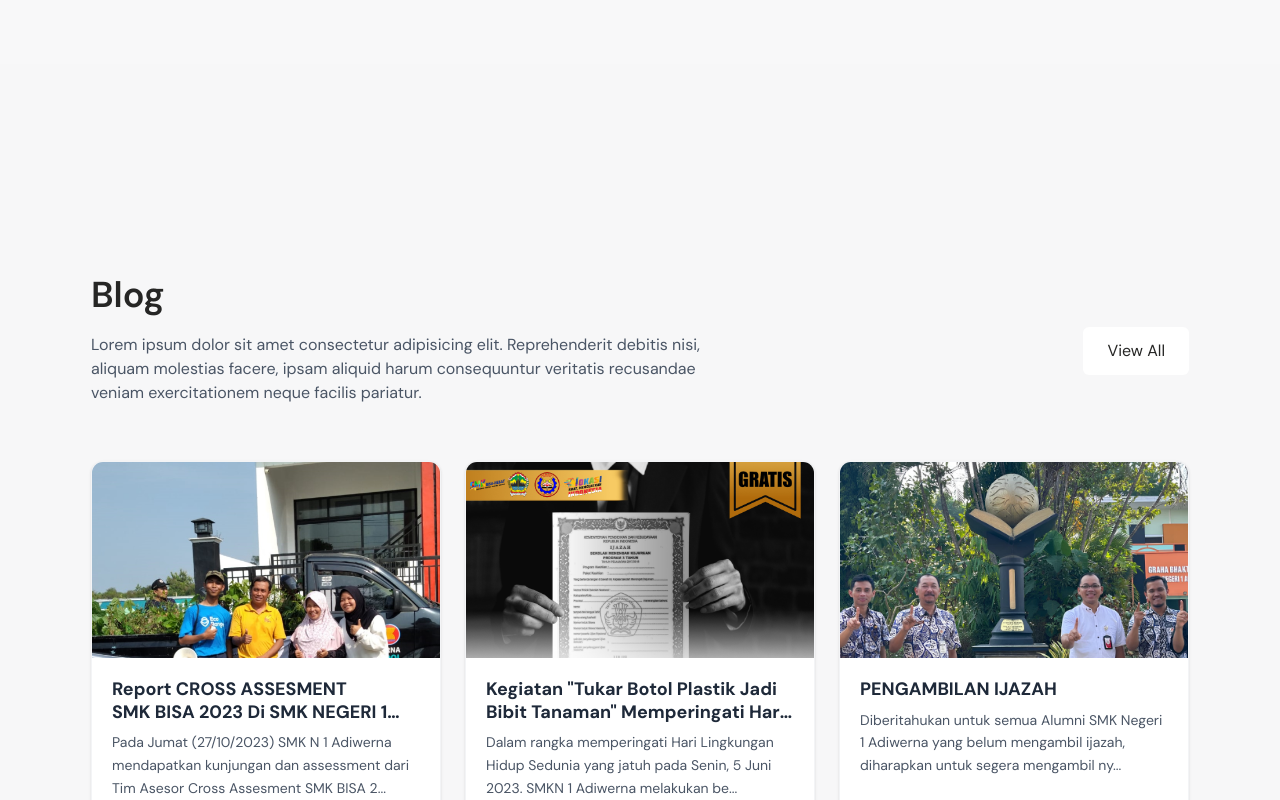
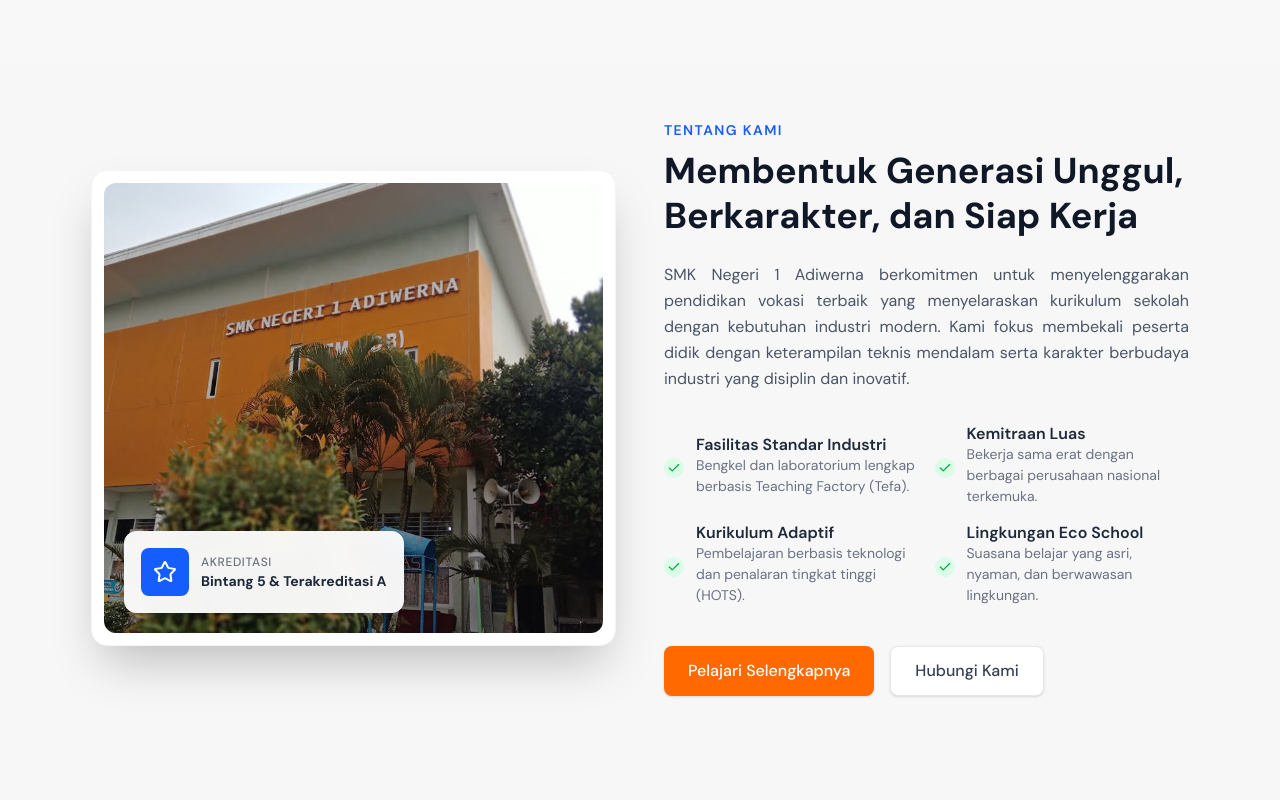
Before and after one commit to fareldevX/Website-School, a React (Vite) app: page / in a window 1280 px wide. Shown: the part 1100-1900 px from the top of the page. Built offline with nearby package versions, Linux system fonts and the light colour scheme.

Commit message:
feat: Add section about

```diff
--- a/src/app/layouts/MainLayout.jsx
+++ b/src/app/layouts/MainLayout.jsx
@@ -1,5 +1,6 @@
 import Navbar from "../../components/layouts/Navbar";
 import Hero from "../../features/landing/Hero";
+import About from "../../features/landing/About";
 import Blog from "../../features/landing/Blog";
 
 function MainLayout() {
@@ -8,6 +9,7 @@ function MainLayout() {
       <Navbar />
       <main>
         <Hero />
+        <About />
         <Blog />
       </main>
     </>
--- a/src/constant/data.js
+++ b/src/constant/data.js
@@ -12,11 +12,11 @@ import blog2 from "../assets/images/blog/blog2.jpg";
 import blog3 from "../assets/images/blog/blog3.jpeg";
 
 export const navItems = [
-  { id: 1, label: "Home", path: "home" },
-  { id: 2, label: "Courses", path: "courses" },
-  { id: 3, label: "About Us", path: "about" },
-  { id: 4, label: "Pricing", path: "home" },
-  { id: 5, label: "Contact", path: "contact" },
+  { id: 1, label: "Beranda", path: "/beranda" },
+  { id: 2, label: "Profil", path: "/profil" },
+  { id: 3, label: "Program Keahlian", path: "/program" },
+  { id: 4, label: "Berita", path: "/berita" },
+  { id: 5, label: "Kontak", path: "/kontak" },
 ];
 
 export const clients = [
--- a/src/css/index.css
+++ b/src/css/index.css
@@ -51,10 +51,10 @@
 
 @layer components {
   .btn-primary {
-    @apply bg-orange-50 text-white px-6 py-3 rounded-md hover:bg-orange-50/90 transition-colors;
+    @apply bg-orange-500 text-white px-6 py-3 rounded-lg hover:bg-orange-600 transition-colors shadow-sm;
   }
   .btn-secondary {
-    @apply bg-white px-6 py-3 border-white-95 rounded-md hover:bg-orange-90 transition-colors;
+    @apply bg-white px-6 py-3 border border-gray-200 rounded-lg hover:bg-gray-50 text-gray-700 transition-colors shadow-sm;
   }
 }
 
--- /dev/null
+++ b/src/features/landing/About.jsx
@@ -0,0 +1,124 @@
+import { LuStar, LuCheck } from "react-icons/lu";
+import AboutImg from "../../assets/images/about.jpg";
+
+function About() {
+  return (
+    <section className="mt-8 md:mt-14">
+      <div className="container">
+        <div className="grid grid-cols-1 lg:grid-cols-2 items-center gap-12">
+          <div className="relative p-3 w-full bg-white border border-gray-100 rounded-2xl shadow-2xl overflow-hidden transform hover:scale-[1.01] transition-transform duration-300">
+            <img
+              src={AboutImg}
+              alt="About Image"
+              className="w-full h-87.5 md:h-112.5 object-cover rounded-xl"
+            />
+
+            <div className="absolute bottom-0 left-0 right-0 lg:bottom-8 lg:left-8 lg:right-auto z-10 bg-white/95 backdrop-blur-sm p-4 rounded-xl shadow-lg border border-gray-100 flex items-center gap-3">
+              <div className="bg-blue-600 text-white w-12 h-12 flex items-center justify-center rounded-lg">
+                <LuStar size={24} />
+              </div>
+
+              <div>
+                <p className="text-xs text-gray-500 uppercase font-medium tracking-wider">
+                  Akreditasi
+                </p>
+                <p className="text-sm font-bold text-gray-800">
+                  Bintang 5 & Terakreditasi A
+                </p>
+              </div>
+            </div>
+          </div>
+
+          <div className="space-y-6">
+            <div className="space-y-2">
+              <span className="text-sm font-semibold uppercase tracking-widest text-blue-600 block">
+                Tentang Kami
+              </span>
+              <h2 className="text-3xl md:text-4xl font-bold text-gray-900 leading-tight">
+                Membentuk Generasi Unggul, Berkarakter, dan Siap Kerja
+              </h2>
+            </div>
+
+            <p className="text-base text-gray-600 leading-relaxed text-justify">
+              SMK Negeri 1 Adiwerna berkomitmen untuk menyelenggarakan
+              pendidikan vokasi terbaik yang menyelaraskan kurikulum sekolah
+              dengan kebutuhan industri modern. Kami fokus membekali peserta
+              didik dengan keterampilan teknis mendalam serta karakter berbudaya
+              industri yang disiplin dan inovatif.
+            </p>
+
+            <div className="grid grid-cols-1 sm:grid-cols-2 items-center gap-4 pt-2">
+              <div className="flex items-center gap-3">
+                <div className="mt-1 w-5 h-5 bg-green-100 text-green-600 rounded-full flex items-center justify-center shrink-0">
+                  <LuCheck size={14} />
+                </div>
+                <div>
+                  <h4 className="text-sm md:text-base font-semibold text-gray-800">
+                    Fasilitas Standar Industri
+                  </h4>
+                  <p className="text-xs md:text-sm text-gray-500">
+                    Bengkel dan laboratorium lengkap berbasis Teaching Factory
+                    (Tefa).
+                  </p>
+                </div>
+              </div>
+              <div className="flex items-center gap-3">
+                <div className="mt-1 w-5 h-5 bg-green-100 text-green-600 rounded-full flex items-center justify-center shrink-0">
+                  <LuCheck size={14} />
+                </div>
+                <div>
+                  <h4 className="text-sm md:text-base font-semibold text-gray-800">
+                    Kemitraan Luas
+                  </h4>
+                  <p className="text-xs md:text-sm text-gray-500">
+                    Bekerja sama erat dengan berbagai perusahaan nasional
+                    terkemuka.
+                  </p>
+                </div>
+              </div>
+              <div className="flex items-center gap-3">
+                <div className="mt-1 w-5 h-5 bg-green-100 text-green-600 rounded-full flex items-center justify-center shrink-0">
+                  <LuCheck size={14} />
+                </div>
+                <div>
+                  <h4 className="text-sm md:text-base font-semibold text-gray-800">
+                    Kurikulum Adaptif
+                  </h4>
+                  <p className="text-xs md:text-sm text-gray-500">
+                    Pembelajaran berbasis teknologi dan penalaran tingkat tinggi
+                    (HOTS).
+                  </p>
+                </div>
+              </div>
+              <div className="flex items-center gap-3">
+                <div className="mt-1 w-5 h-5 bg-green-100 text-green-600 rounded-full flex items-center justify-center shrink-0">
+                  <LuCheck size={14} />
+                </div>
+                <div>
+                  <h4 className="text-sm md:text-base font-semibold text-gray-800">
+                    Lingkungan Eco School
+                  </h4>
+                  <p className="text-xs md:text-sm text-gray-500">
+                    Suasana belajar yang asri, nyaman, dan berwawasan
+                    lingkungan.
+                  </p>
+                </div>
+              </div>
+            </div>
+
+            <div className="pt-4 flex flex-wrap gap-4">
+              <button className="btn-primary font-medium">
+                Pelajari Selengkapnya
+              </button>
+              <a href="/kontak" className="btn-secondary font-medium">
+                Hubungi Kami
+              </a>
+            </div>
+          </div>
+        </div>
+      </div>
+    </section>
+  );
+}
+
+export default About;
--- a/src/features/landing/Blog.jsx
+++ b/src/features/landing/Blog.jsx
@@ -9,7 +9,7 @@ function Blog() {
       <div className="container">
         <div>
           <Title
-            title="Blog"
+            title="Berita"
             text="Lorem ipsum dolor sit amet consectetur adipisicing elit. Reprehenderit debitis nisi, aliquam molestias facere, ipsam aliquid harum consequuntur veritatis recusandae veniam exercitationem neque facilis pariatur."
             link="View All"
           />
--- a/src/features/landing/Hero.jsx
+++ b/src/features/landing/Hero.jsx
@@ -10,7 +10,7 @@ function Hero() {
         <div className="text-center flex flex-col items-center">
           <h1 className="text-3xl md:text-5xl lg:text-6xl font-extrabold text-gray-900 tracking-tight max-w-4xl leading-tight md:leading-tight">
             Selamat Datang di{" "}
-            <span className="text-transparent bg-clip-text bg-gradient-to-r from-orange-500 to-amber-500">
+            <span className="text-transparent bg-clip-text bg-linear-to-r from-orange-500 to-amber-500">
               SMKN 1 Adiwerna
             </span>{" "}
             Pusat Keunggulan Pendidikan Vokasi Berwawasan Lingkungan.
```
Also changed, not shown: src/assets/images/about.jpg (added).
